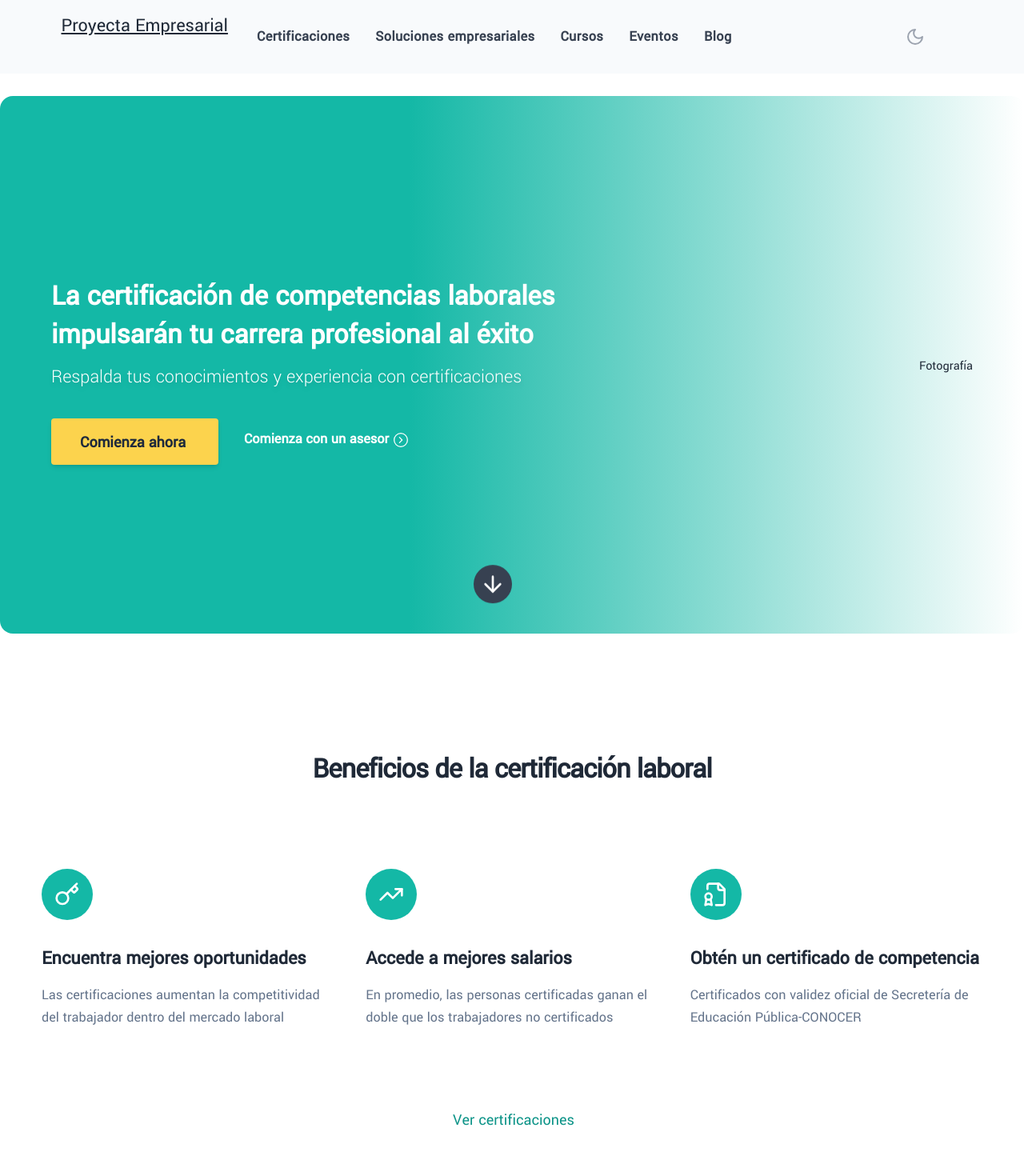
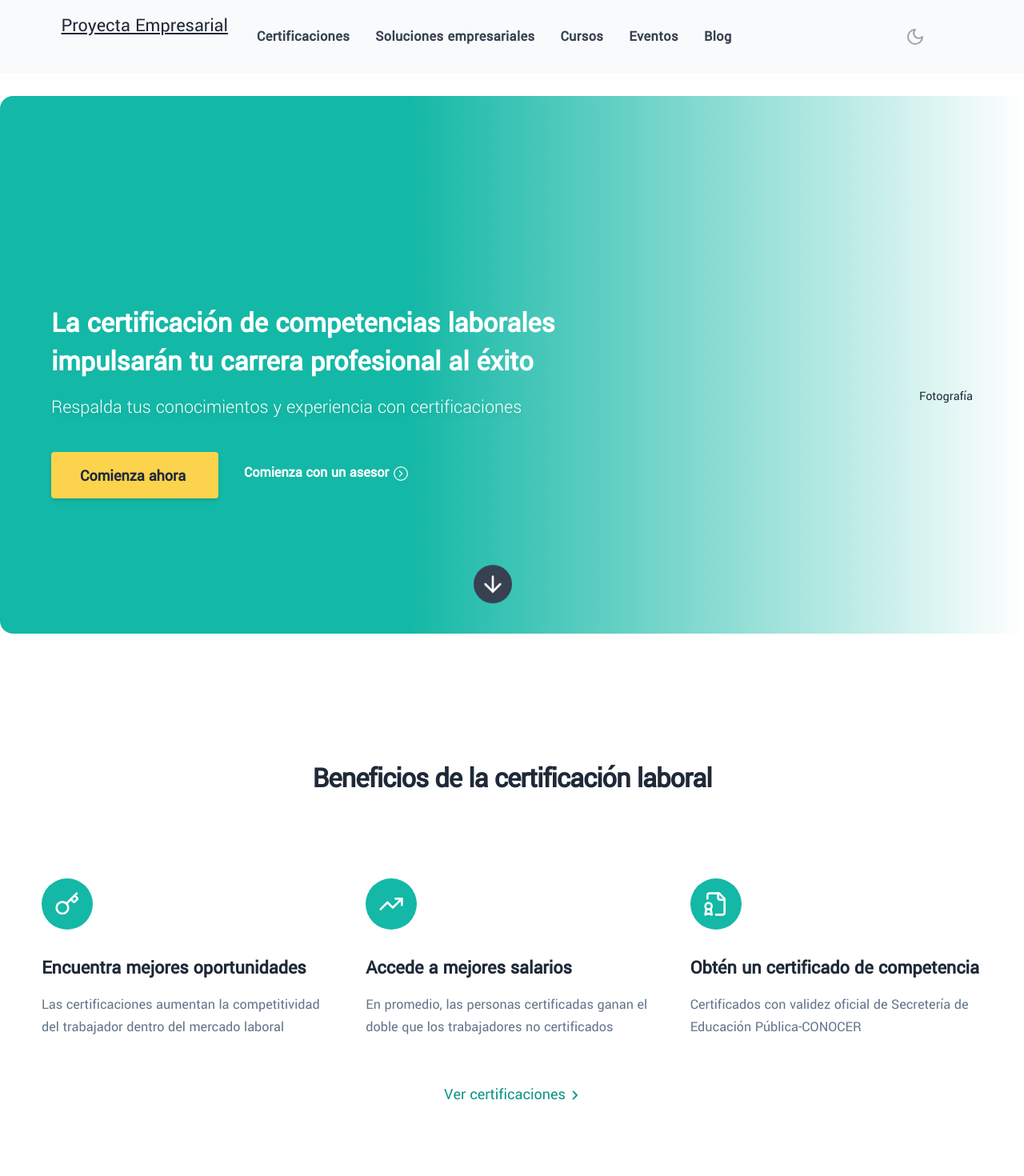
Before and after one commit to esphiritu/centro-evaluacion, a Next.js app: page / in a window 1280 px wide. Shown: the top 1470 px of the page at 80% size. Built offline with nearby package versions, Linux system fonts and the light colour scheme; what @xpd/tailwind-3dtransforms would draw is missing.

Commit message:
Small changes before experiementing with the Carrusel de Eventos

```diff
--- a/src/app/certificaciones/page.js
+++ b/src/app/certificaciones/page.js
@@ -127,7 +127,7 @@ export default function Certificaciones(params) {
         </div>
         <div className="container">
           <Separator  className=""/>
-              <div className="flex justify-start items-center py-6">
+              <div className="flex justify-end items-center py-6">
                 <Image src={ISOimage} alt="ISO certification logo" width={60} height={60} className="" />
                 <Separator orientation="vertical" className="" decorative />
                 <div>
--- a/src/app/cursos/page.js
+++ b/src/app/cursos/page.js
@@ -55,8 +55,8 @@ export default function Cursos(params) {
         </p>
       </section>
 
-      <section className="bg-gray-50 dark:bg-gray-900">
-        <div className="container flex justify-between py-6">
+      <section className="container">
+        <div className="flex flex-col lg:flex-row justify-between py-6 mb-10">
           {soportes.map(soporte => {
             return (
               <div className="flex justify-start items-center py-6" key={soporte.id}>
@@ -75,15 +75,11 @@ export default function Cursos(params) {
           )}
 
         </div>
-        <div className="container w-full pb-10 mt-10">
-          <h2 className="scroll-m-20 text-2xl lg:text-3xl text-center font-bold tracking-normal pb-4">
-            Cursos destacados en la comunidad
-          </h2>
-          <p className="text-xl text-center text-gray-500 pb-8 mb-[2.5rem] w-full lg:w-2/3 mx-auto">
-            Obten los beneficios que te ayudarán a certificarte en múltiples estándares de competencia
-          </p>
-          <FeaturedCoursesCard />
-          <div className="py-10">
+        <h2 className="scroll-m-20 text-2xl lg:text-3xl text-left font-bold tracking-normal pb-4 mb-3 lg:mb-9">
+          Cursos más populares
+        </h2>
+        <MostPopularCourses />
+        <div className="py-10 mt-10">
             <p className="text-center text-muted-foreground text-lg uppercase tracking-wide py-6">
               Categorías
             </p>
@@ -94,13 +90,17 @@ export default function Cursos(params) {
               Encuentra los mejores cursos de tu sector e industria para maximizar tus habilidades y experiencia
             </p>
           </div>
+      </section>
+      <section className="container py-[6rem] mt-[2rem] mb-[10rem] bg-gray-50 dark:bg-gray-900">
+        <div className="w-full pb-10 mt-10">
+          <h2 className="scroll-m-20 text-2xl lg:text-3xl text-center font-bold tracking-normal pb-4">
+            Cursos destacados en la comunidad
+          </h2>
+          <p className="text-xl text-center text-gray-500 pb-8 mb-[2.5rem] w-full lg:w-2/3 mx-auto">
+            Obten los beneficios que te ayudarán a certificarte en múltiples estándares de competencia
+          </p>
+          <FeaturedCoursesCard />
         </div>
-      </section>
-      <section className="container py-[6rem] mt-[2rem] mb-[10rem]">
-        <h2 className="scroll-m-20 text-2xl lg:text-3xl text-left font-bold tracking-normal pb-4 mb-3 lg:mb-9">
-          Cursos más populares
-        </h2>
-        <MostPopularCourses />
       </section>
       <section className="bg-slate-700 py-10 h-auto lg:h-[24rem]">
 
--- a/src/app/page.js
+++ b/src/app/page.js
@@ -169,12 +169,12 @@ export default function Home({ Component, pageProps }) {
     <>
       <main className="w-full pt-19 scroll-smooth">
         <section className="relative h-[42rem]">
-          <div className="flex justify-between items-center container h-full pt-20 md:pt-1 bg-gradient-to-r from-teal-500 from-40% to-transparent to-17% rounded-2xl mt-10 px-[4rem]">
+          <div className="flex justify-between items-center container h-full pt-1 md:pt-20 bg-gradient-to-r from-teal-500 from-60% md:from-40% to-transparent to-17% rounded-2xl mt-10 px-[4rem]">
             <div className="w-full md:w-3/5">
               <h1 className="text-white text-3xl md:text-4xl font-bold tracking-normal lg:!leading-[3rem] py-3 animate-slideIn">
                 La <span className="">certificación de competencias laborales</span> impulsarán tu carrera profesional al éxito
               </h1>
-              <p className="text-xl md:text-2xl text-white font-light animate-fadeIn text-background drop-shadow-md">
+              <p className="text-xl md:text-2xl text-white font-light animate-fadeIn text-background drop-shadow-md py-6 md:py-1">
                 Respalda tus conocimientos y experiencia con certificaciones
               </p>
               <div className="flex flex-col md:flex-row mt-1 md:mt-3 animate-fadeIn">
@@ -184,11 +184,11 @@ export default function Home({ Component, pageProps }) {
                 </Link>
               </div>
             </div>
-            <div className="">
+            <div className="hidden md:block">
               Fotografía
             </div>
           </div>
-          <div className="animate-fadeIn absolute bottom-[20vw] md:bottom-[10vw] lg:bottom-[2vw] right-2/4">
+          <div className="animate-fadeIn absolute bottom-[5vw] md:bottom-[10vw] lg:bottom-[2vw] right-2/4">
             <div className="animate-bounce transition-colors ease-in-out bg-gray-700 hover:bg-slate-200 rounded-full border-1 border-slate-300 p-2 text-white hover:text-teal-600">
               <Link href="#benefits">
                 <ArrowDown className="h-8 w-8" />
@@ -375,7 +375,7 @@ export default function Home({ Component, pageProps }) {
         <section className="container py-10 mb-[10rem] mt-[2rem]">
           <div className="w-full mb-[5rem]">
             <h1 className="text-center text-3xl md:text-4xl font-bold mt-8">
-              Convención anual.
+              Convención anual 2024.
               <span className="
                 before:block
                 before:absolute
@@ -534,7 +534,7 @@ export default function Home({ Component, pageProps }) {
           </Carousel>
         </section>
 
-        <section className="container w-full bg-gray-50 dark:bg-slate-900 rounded-lg pt-10 pb-[4rem] my-10 px-20 h-auto sm:h-auto md:h-[25rem] mt-[4rem] mb-[4rem] shadow-sm">
+        <section className="container w-full bg-gray-50 dark:bg-slate-900 rounded-lg pt-10 pb-[4rem] my-10 px-10 lg:px-20 h-auto sm:h-auto md:h-[25rem] mt-[4rem] mb-[4rem] shadow-sm">
           <Image
             src={diagnostico}
             width={100}
--- a/src/components/atoms/OutlineButton.jsx
+++ b/src/components/atoms/OutlineButton.jsx
@@ -3,26 +3,26 @@ import Link from "next/link";
 
 function OutlineButton({ href, linkText }) {
   return (
+    <p className="text-xl text-right mb-8">
       <Link
         href={href}
         className="
-        text-lg
-        outline-none
-        dark:outline-none
+          group
+          text-xl
           text-teal-600
-        dark:text-teal-400
+          dark:text-teal-500
+          hover:text-white
           hover:bg-teal-600
-        hover:text-white
-        hover:dark:text-white
-        transition-colors
-        ease-in-out
-        duration-300
-        px-4 py-3
+          dark:hover:text-white
+          dark:hover:bg-teal-500
           rounded-full
-        ml-1 mt-8
-        inline-block">
-      <span className="py-2 px-3 text-xl">{linkText}</span>
+          transition-all duration-300
+          py-3 pl-5 pr-3">
+        <span className="py-3"> {linkText}
+          <svg xmlns="http://www.w3.org/2000/svg" width="22" height="22" viewBox="0 0 24 24" fill="none" stroke="currentColor" strokeWidth="2" strokeLinecap="round" strokeLinejoin="round" className="lucide lucide-chevron-right ml-1 origin-left inline transition-all group-hover:translate-x-1 dark:group-hover:text-white"><path d="m6 17 5-5-5-5" /></svg>
+        </span>
       </Link>
+    </p>
   )
 }
 
```
Lines whose indentation alone changed are shown as unchanged.
